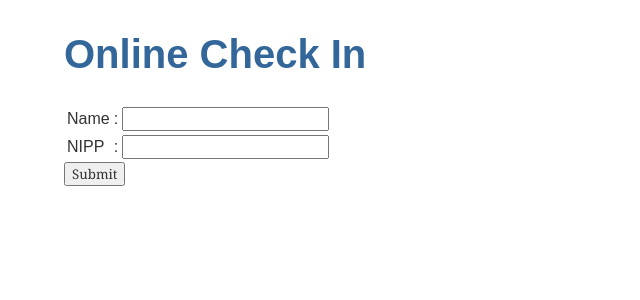
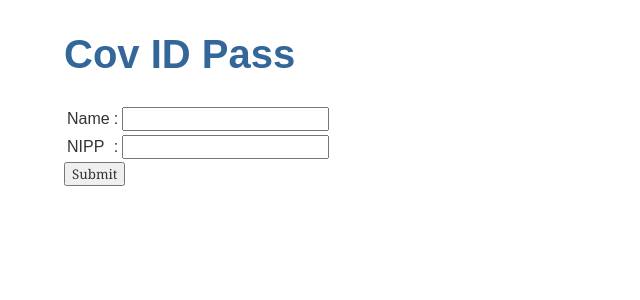
Before and after one commit to indrajuniawan/angular-ivy-khnrac, an Angular app: page / in a window 1280 px wide. Shown: the top 300 px of the page, without its empty margins (0-640 px from the left). Built offline with nearby package versions, Linux system fonts and the light colour scheme.

Commit message:
1 file modified

```diff
--- a/src/app/app.component.ts
+++ b/src/app/app.component.ts
@@ -7,5 +7,5 @@ import { Component, VERSION } from '@angular/core';
 })
 export class AppComponent  {
   name = 'Angular ' + VERSION.major;
-  title = 'Online Check In';
+  title = 'Cov ID Pass';
 }
```
